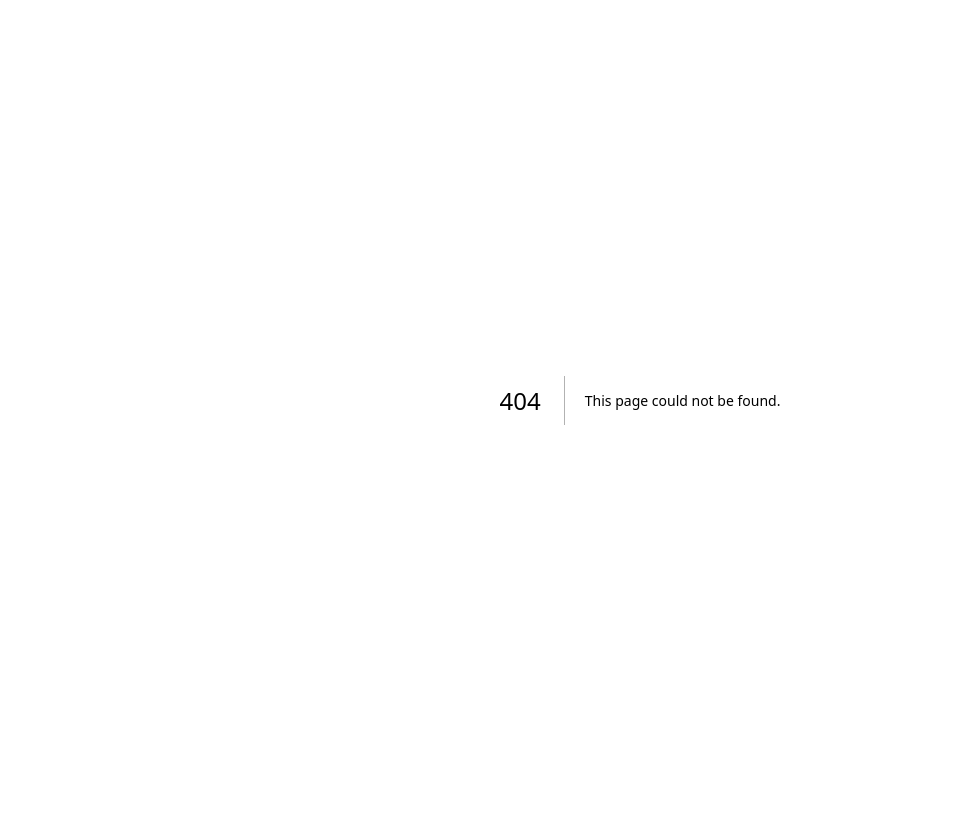
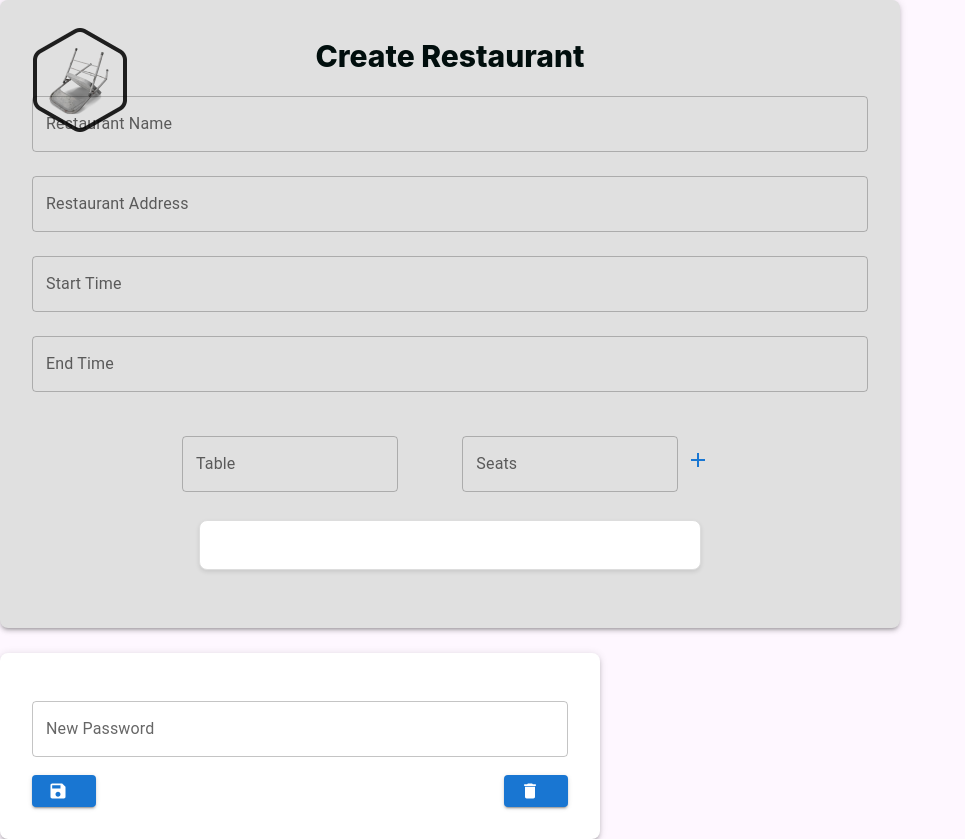
Before and after one commit to EricLi3/tables4u, a Next.js app: page /createRest/editRest in a window 1280 px wide. Before the commit this address had no page. Shown: the whole page, without its empty margins (0-965 px from the left). Before the commit the page ends 800 px from the top, so only its background shows below. Built offline with nearby package versions, Linux system fonts and the light colour scheme.

Commit message:
Got general layout there. Neet work on Generating a Credential and displaying it/sending to database

```diff
--- /dev/null
+++ b/src/pages/createRest/editRest.css
@@ -0,0 +1,37 @@
+.InputTablesAndSeats {
+  display: flex;
+  flex-direction: row;
+  align-items: center;
+  justify-content: center;
+  margin-top: 20px;
+}
+
+.TablesAndSeats {
+  width: 60%;
+  margin-top: 20px;
+  background-color: #fff;
+  border: 1px solid #ddd;
+  border-radius: 8px;
+  align-items: center;
+  justify-content: center;
+  padding: 10px;
+  box-shadow: 0 2px 4px rgba(0, 0, 0, 0.1);
+  height: auto;
+}
+
+.table-item {
+  display: flex;
+  justify-content: space-between;
+  padding: 10px;
+  border-bottom: 1px solid #ddd;
+}
+
+.table-item:last-child {
+  border-bottom: none;
+}
+
+.saveAndDelete {
+  display: flex;
+  justify-content: space-between;
+  margin-top: 10px;
+}
--- /dev/null
+++ b/src/pages/createRest/editRest.tsx
@@ -0,0 +1,146 @@
+import React, { useState } from "react";
+import Link from "next/link";
+import { Box, TextField, Button, IconButton } from "@mui/material";
+import { Add, Save } from "@mui/icons-material";
+import DeleteIcon from '@mui/icons-material/Delete';
+
+
+import '@/app/globals.css';
+import "./editRest.css";
+
+
+function editRest() {
+
+    const [tablesAndSeats, setTablesAndSeats] = useState<{ table: string; seats: number }[]>([]);
+
+    const [newTable, setNewTable] = useState("");
+    const [newSeats, setNewSeats] = useState("");
+
+    const handleAddTable = () => {
+        if (newTable && newSeats) {
+            setTablesAndSeats([...tablesAndSeats, { table: newTable, seats: parseInt(newSeats) }]);
+            setNewTable("");
+            setNewSeats("");
+        }
+    };
+
+    return (
+        <main className="flex min-h-screen flex-col items-center justify-between p-24">
+            <div className="top-left-button">
+                <Link href="/">
+                    <img src="../logo.png" alt="Home Button" className="logo" />
+                </Link>
+            </div>
+            <Box
+                sx={{
+                    width: '100%',
+                    maxWidth: 900,
+                    bgcolor: 'grey.300',
+                    p: 4,
+                    borderRadius: 2,
+                    boxShadow: 3,
+                    display: 'flex',
+                    flexDirection: 'column',
+                    alignItems: 'center',
+                }}
+            >
+                <h1>Create Restaurant</h1>
+                <TextField
+                    label="Restaurant Name"
+                    variant="outlined"
+                    fullWidth
+                    margin="normal"
+                />
+                <TextField
+                    label="Restaurant Address"
+                    type="username"
+                    variant="outlined"
+                    fullWidth
+                    margin="normal"
+                />
+
+                <TextField
+                    label="Start Time"
+                    type="username"
+                    variant="outlined"
+                    fullWidth
+                    margin="normal"
+                />
+                <TextField
+                    label="End Time"
+                    type="username"
+                    variant="outlined"
+                    fullWidth
+                    margin="normal"
+                />
+
+                <div className="InputTablesAndSeats">
+                    <TextField
+                        label="Table"
+                        value={newTable}
+                        onChange={(e) => setNewTable(e.target.value)}
+                        variant="outlined"
+                        fullWidth
+                        margin="normal"
+                    />
+                    <Box sx={{ width: '30%', height: 16 }} />
+                    <TextField
+                        label="Seats"
+                        value={newSeats}
+                        onChange={(e) => setNewSeats(e.target.value)}
+                        variant="outlined"
+                        fullWidth
+                        margin="normal"
+                    />
+
+                    <IconButton onClick={handleAddTable} color="primary">
+                        <Add />
+                    </IconButton>
+                </div>
+
+                <div className="TablesAndSeats" style={{ height: 'auto', minHeight: '50px' }}>
+                    {tablesAndSeats.map((item, index) => (
+                        <div key={index} className="table-item">
+                            <span>{item.table}</span>
+                            <span>{item.seats} seats</span>
+                        </div>
+                    ))}
+                </div>
+                <br></br>
+            </Box>
+            <br></br>
+            <Box
+                sx={{
+                    width: '100%',
+                    maxWidth: 600,
+                    bgcolor: 'white',
+                    p: 4,
+                    borderRadius: 2,
+                    boxShadow: 3,
+                    display: 'flex',
+                    flexDirection: 'column',
+                    alignItems: 'left',
+                }}
+            >
+                <TextField
+                    label="New Password"
+                    type="username"
+                    variant="outlined"
+                    fullWidth
+                    margin="normal"
+                />
+
+                <div className="saveAndDelete">
+                    <Button variant="contained" color="primary" className="button" startIcon={<Save />}>
+                    </Button>
+                    <Button variant="contained" color="primary" className="button" startIcon={<DeleteIcon />}>
+                    </Button>
+                </div>
+            </Box>
+
+
+        </main>
+    );
+}
+
+export default editRest;
--- a/src/pages/index.tsx
+++ b/src/pages/index.tsx
@@ -36,7 +36,7 @@ export default function Home() {
       </div>
 
       <div className="createRest">
-        <Link href="/createRest/manager" passHref>
+        <Link href="/createRest/editRest" passHref>
           <Button
             variant="contained"
             color="warning">
```
Also changed, not shown: src/pages/createRest/manager.tsx (deleted, +0 -27 lines), src/pages/login/admin.tsx (+32 -10 lines), src/pages/login/manager.tsx (+32 -8 lines).
